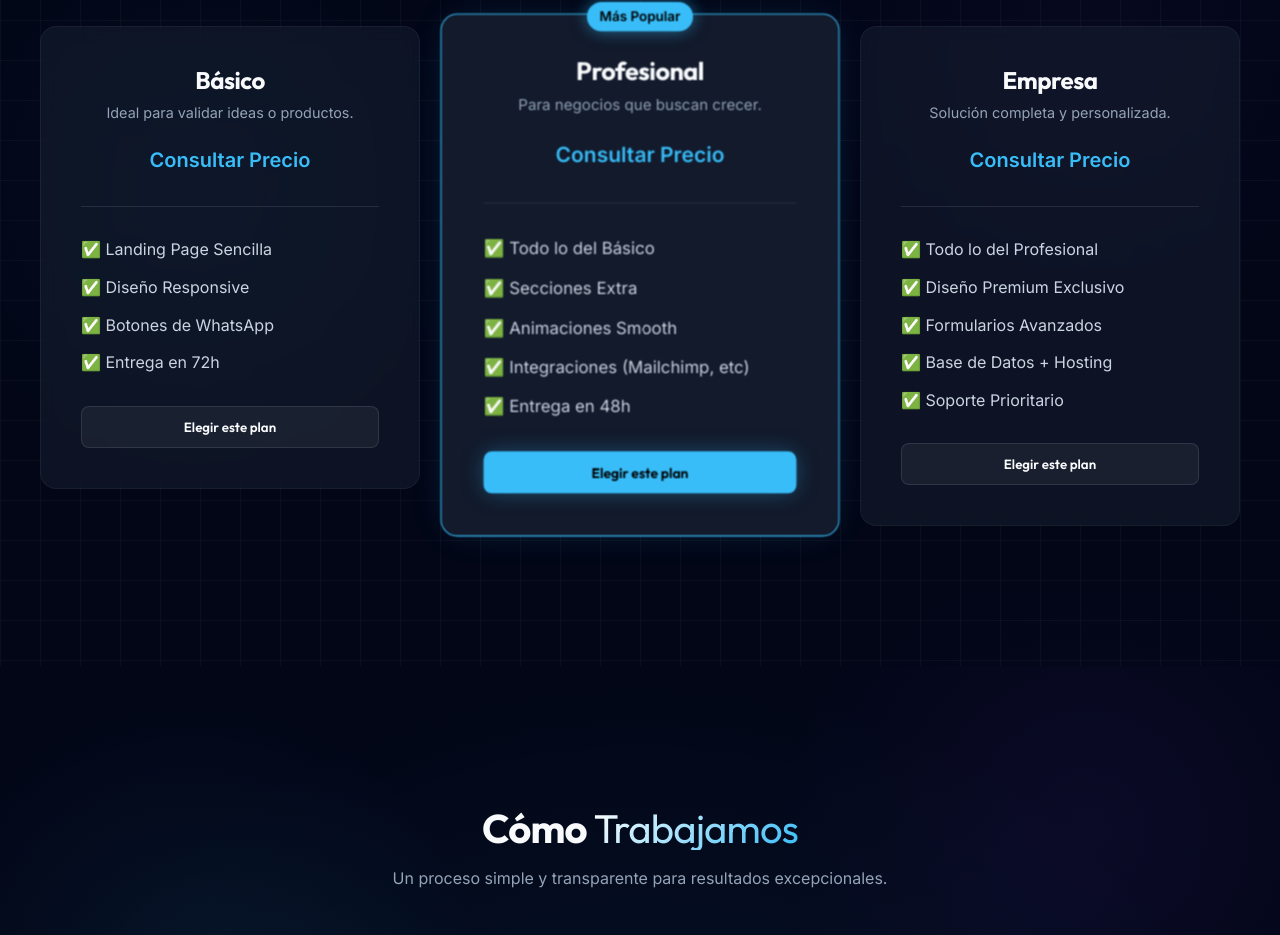
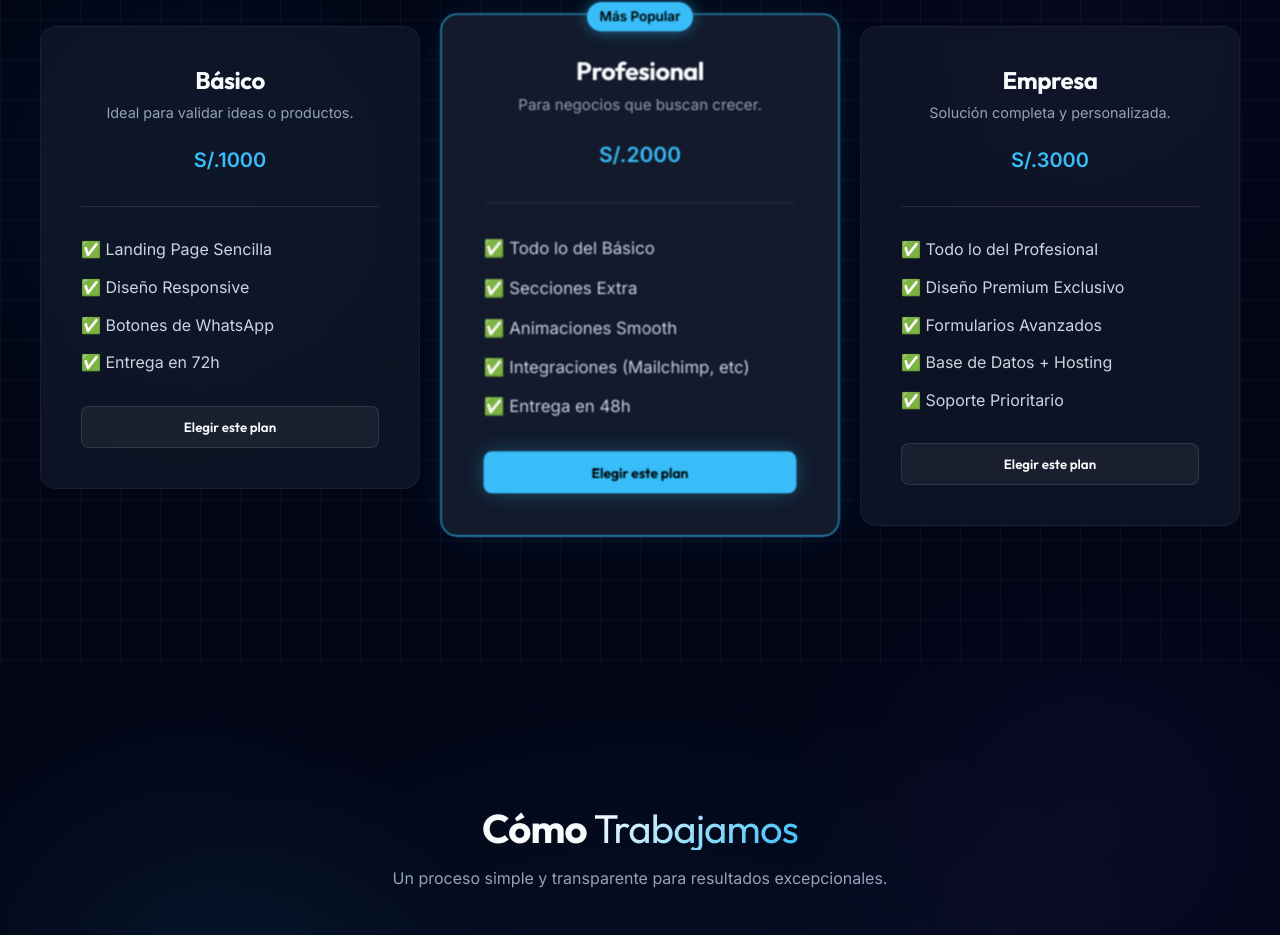
Before and after one commit to FleemoPartners/FleemoSoftware-web, a Vue app: page / in a window 1280 px wide. Shown: the part 1810-2745 px from the top of the page. Built offline with nearby package versions, Linux system fonts and the light colour scheme.

Commit message:
feat: add ServicesSection component displaying pricing plans to the landing page.

```diff
--- a/src/modules/landing/ui/ServicesSection.vue
+++ b/src/modules/landing/ui/ServicesSection.vue
@@ -12,7 +12,7 @@
           <div class="plan-header">
             <h3 class="plan-name">Básico</h3>
             <p class="plan-desc">Ideal para validar ideas o productos.</p>
-            <div class="plan-price-placeholder">Consultar Precio</div>
+            <div class="plan-price-placeholder">S/.1000</div>
           </div>
 
           <ul class="plan-features">
@@ -31,7 +31,7 @@
           <div class="plan-header">
             <h3 class="plan-name">Profesional</h3>
             <p class="plan-desc">Para negocios que buscan crecer.</p>
-            <div class="plan-price-placeholder">Consultar Precio</div>
+            <div class="plan-price-placeholder">S/.2000</div>
           </div>
 
           <ul class="plan-features">
@@ -50,7 +50,7 @@
           <div class="plan-header">
             <h3 class="plan-name">Empresa</h3>
             <p class="plan-desc">Solución completa y personalizada.</p>
-            <div class="plan-price-placeholder">Consultar Precio</div>
+            <div class="plan-price-placeholder">S/.3000</div>
           </div>
 
           <ul class="plan-features">
```
